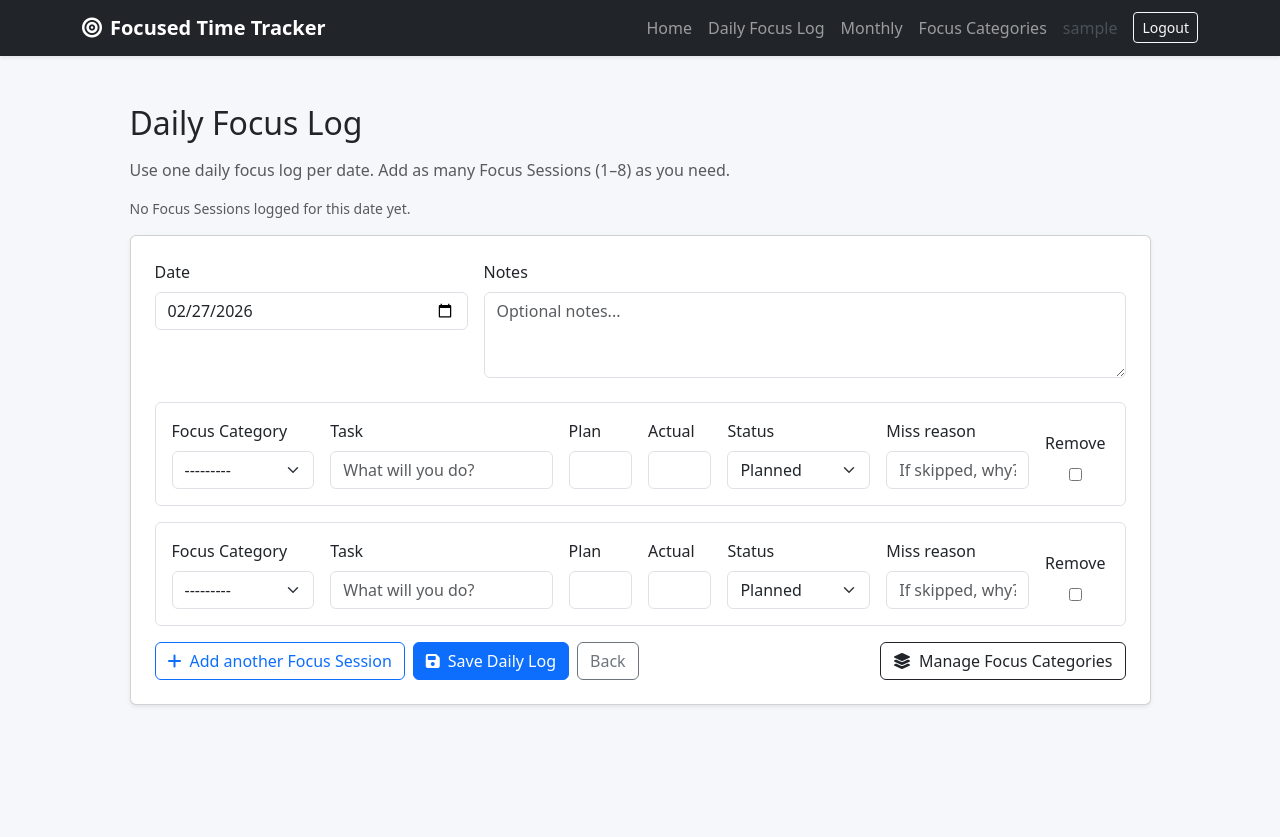
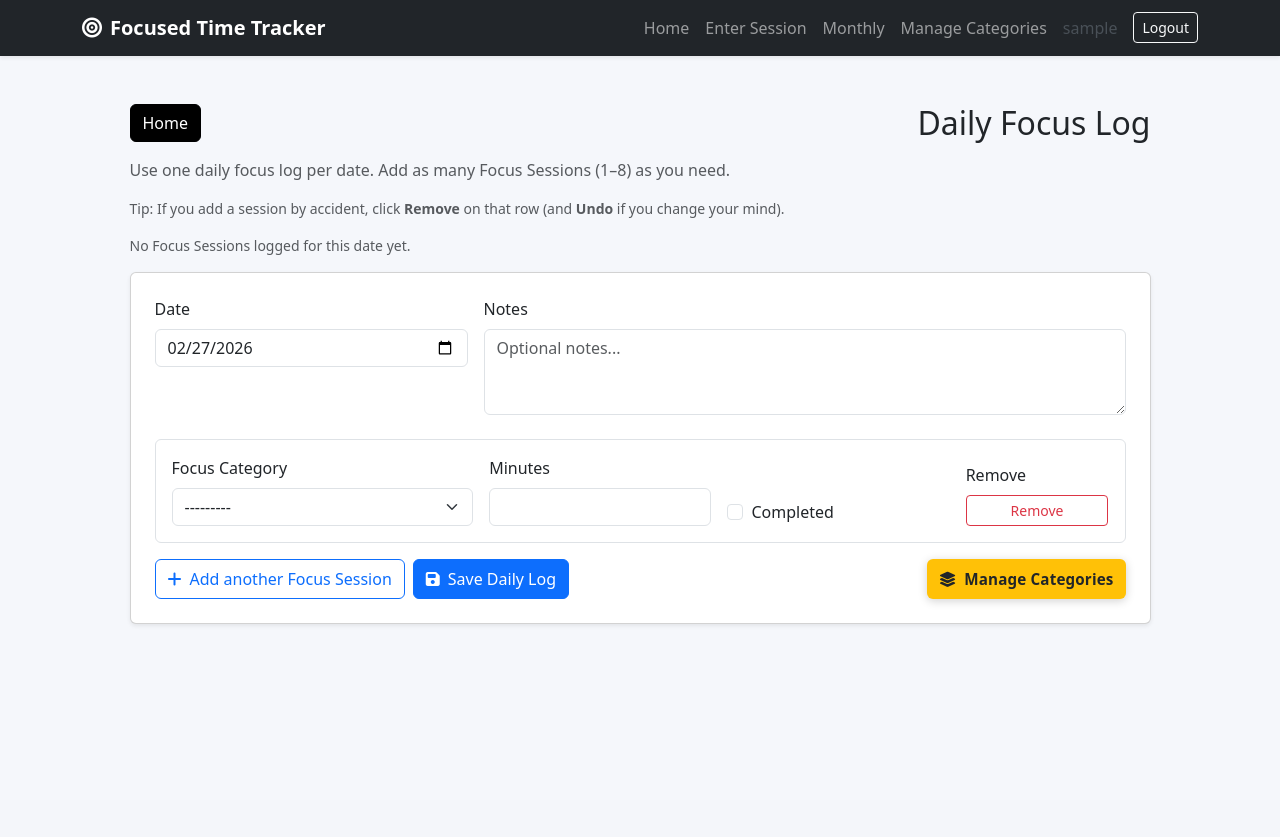
Before and after one commit to elivergara/Focused-Time-Tracker, a Django app: page /checkins/new/ in a window 1280 px wide. After the commit the page ends 625 px from the top, so only its background shows below. Run offline with Django 5.2, Linux system fonts and the light colour scheme; the visitor is signed in with stand-in values (Sample User, id 1); data that the repository does not hold is empty; some libraries are stand-ins or nearby versions.

Commit message:
Refactor code structure for improved readability and maintainability

```diff
--- a/core/admin.py
+++ b/core/admin.py
@@ -25,6 +25,6 @@ class MITSessionAdmin(admin.ModelAdmin):
 
 @admin.register(Skill)
 class SkillAdmin(admin.ModelAdmin):
-    list_display = ("owner", "name", "goal_minutes", "is_active", "created_at")
+    list_display = ("owner", "name", "weekly_goal_minutes", "is_active", "created_at")
     list_filter = ("owner", "is_active")
     search_fields = ("name", "description", "owner__username")
--- a/core/forms.py
+++ b/core/forms.py
@@ -33,26 +33,24 @@ class DailyCheckinForm(forms.ModelForm):
 class FocusCategoryForm(forms.ModelForm):
     class Meta:
         model = Skill
-        fields = ["name", "description", "goal_minutes", "is_active"]
+        fields = ["name", "description", "weekly_goal_minutes", "is_active"]
         widgets = {
             "name": forms.TextInput(attrs={"class": "form-control", "placeholder": "e.g., Autodesk Fusion"}),
             "description": forms.TextInput(attrs={"class": "form-control", "placeholder": "Optional short description"}),
-            "goal_minutes": forms.NumberInput(attrs={"class": "form-control", "min": 0}),
+            "weekly_goal_minutes": forms.NumberInput(attrs={"class": "form-control", "min": 0}),
             "is_active": forms.CheckboxInput(attrs={"class": "form-check-input"}),
         }
 
 
 class MITSessionForm(forms.ModelForm):
+    completed = forms.BooleanField(label="Completed", required=False, widget=forms.CheckboxInput(attrs={"class": "form-check-input"}))
+
     class Meta:
         model = MITSession
-        fields = ["skill", "title", "planned_minutes", "actual_minutes", "status", "miss_reason"]
+        fields = ["skill", "actual_minutes"]
         widgets = {
             "skill": forms.Select(attrs={"class": "form-select"}),
-            "title": forms.TextInput(attrs={"class": "form-control", "placeholder": "What will you do?"}),
-            "planned_minutes": forms.NumberInput(attrs={"class": "form-control", "min": 1}),
-            "actual_minutes": forms.NumberInput(attrs={"class": "form-control", "min": 0}),
-            "status": forms.Select(attrs={"class": "form-select"}),
-            "miss_reason": forms.TextInput(attrs={"class": "form-control", "placeholder": "If skipped, why?"}),
+            "actual_minutes": forms.NumberInput(attrs={"class": "form-control", "min": 1}),
         }
 
     def __init__(self, *args, **kwargs):
@@ -63,7 +61,30 @@ class MITSessionForm(forms.ModelForm):
             qs = qs.filter(owner=user)
         self.fields["skill"].queryset = qs
         self.fields["skill"].required = True
-        self.fields["miss_reason"].required = False
+        self.fields["actual_minutes"].label = "Minutes"
+        self.fields["actual_minutes"].required = True
+        self.fields["actual_minutes"].widget.attrs.update({"min": 1})
+        self.fields["completed"].initial = self.instance.status == MITSession.Status.COMPLETED if self.instance.pk else False
+
+    def clean_actual_minutes(self):
+        minutes = self.cleaned_data.get("actual_minutes")
+        if not minutes or minutes <= 0:
+            raise forms.ValidationError("Log at least 1 minute.")
+        return minutes
+
+    def save(self, commit=True):
+        instance = super().save(commit=False)
+        minutes = self.cleaned_data.get("actual_minutes") or 0
+        completed = self.cleaned_data.get("completed")
+        instance.actual_minutes = minutes
+        instance.planned_minutes = minutes
+        instance.status = MITSession.Status.COMPLETED if completed else MITSession.Status.PLANNED
+        if not instance.title:
+            skill = self.cleaned_data.get("skill") or instance.skill
+            instance.title = skill.name if skill else "Focus Session"
+        if commit:
+            instance.save()
+        return instance
 
 
 class BaseMITSessionInlineFormSet(BaseInlineFormSet):
@@ -75,13 +96,12 @@ class BaseMITSessionInlineFormSet(BaseInlineFormSet):
 
         for form in valid_forms:
             skill = form.cleaned_data.get("skill")
-            status = form.cleaned_data.get("status")
-            miss_reason = (form.cleaned_data.get("miss_reason") or "").strip()
+            minutes = form.cleaned_data.get("actual_minutes")
 
             if not skill:
                 raise forms.ValidationError("Choose a focus category for each Focus Session.")
-            if status == MITSession.Status.SKIPPED and not miss_reason:
-                raise forms.ValidationError("Add a miss reason for any skipped MIT.")
+            if not minutes or minutes <= 0:
+                raise forms.ValidationError("Log at least 1 minute for every Focus Session.")
 
 
 MITSessionFormSet = inlineformset_factory(
--- a/core/models.py
+++ b/core/models.py
@@ -7,7 +7,7 @@ class Skill(models.Model):
     name = models.CharField(max_length=120)
     description = models.CharField(max_length=255, blank=True)
     is_active = models.BooleanField(default=True)
-    goal_minutes = models.PositiveIntegerField(default=120)
+    weekly_goal_minutes = models.PositiveIntegerField(default=120)
     created_at = models.DateTimeField(auto_now_add=True)
 
     class Meta:
@@ -45,8 +45,8 @@ class MITSession(models.Model):
     daily_checkin = models.ForeignKey(DailyCheckin, on_delete=models.CASCADE, related_name="mits")
     category = models.CharField(max_length=24, blank=True, default="")  # legacy field
     skill = models.ForeignKey(Skill, on_delete=models.SET_NULL, null=True, blank=True, related_name="sessions")
-    title = models.CharField(max_length=200)
-    planned_minutes = models.PositiveIntegerField()
+    title = models.CharField(max_length=200, blank=True, default="")
+    planned_minutes = models.PositiveIntegerField(default=0)
     actual_minutes = models.PositiveIntegerField(null=True, blank=True)
     status = models.CharField(max_length=16, choices=Status.choices, default=Status.PLANNED)
     miss_reason = models.CharField(max_length=255, blank=True)
--- a/core/views.py
+++ b/core/views.py
@@ -84,16 +84,31 @@ def signup(request):
 @login_required
 def home(request):
     today = date.today()
+    week_start = today - timedelta(days=today.weekday())
+    week_end = week_start + timedelta(days=6)
+
+    week_sessions = MITSession.objects.filter(
+        daily_checkin__owner=request.user,
+        daily_checkin__date__range=(week_start, week_end),
+    )
+
     month_sessions = MITSession.objects.filter(
         daily_checkin__owner=request.user,
         daily_checkin__date__year=today.year,
         daily_checkin__date__month=today.month,
     )
 
-    summary = month_sessions.aggregate(
+    monthly_completion_summary = month_sessions.aggregate(
         total=Count("id"),
         completed=Count("id", filter=Q(status=MITSession.Status.COMPLETED)),
-        planned_minutes=Sum("planned_minutes"),
+    )
+    month_total = monthly_completion_summary["total"] or 0
+    month_completed = monthly_completion_summary["completed"] or 0
+    monthly_completion_rate = round((month_completed / month_total) * 100, 1) if month_total else 0
+
+    summary = week_sessions.aggregate(
+        total=Count("id"),
+        completed=Count("id", filter=Q(status=MITSession.Status.COMPLETED)),
         actual_minutes=Sum("actual_minutes"),
     )
 
@@ -102,38 +117,45 @@ def home(request):
     completion_rate = round((completed / total) * 100, 1) if total else 0
     current_streak = _current_streak(request.user)
 
-    recent_mits = MITSession.objects.select_related("daily_checkin", "skill").filter(daily_checkin__owner=request.user).order_by("-daily_checkin__date", "skill__name")[:9]
+    recent_mits = (
+        MITSession.objects.select_related("daily_checkin", "skill")
+        .filter(daily_checkin__owner=request.user)
+        .order_by("-daily_checkin__date", "skill__name")[:9]
+    )
 
     daily_trend_qs = (
-        month_sessions.values("daily_checkin__date")
-        .annotate(planned=Sum("planned_minutes"), actual=Sum("actual_minutes"))
+        week_sessions.values("daily_checkin__date")
+        .annotate(actual=Sum("actual_minutes"))
         .order_by("daily_checkin__date")
     )
-    trend_labels = [r["daily_checkin__date"].strftime("%b %d") for r in daily_trend_qs]
-    trend_planned = [r["planned"] or 0 for r in daily_trend_qs]
-    trend_actual = [r["actual"] or 0 for r in daily_trend_qs]
+    daily_map = {r["daily_checkin__date"]: r["actual"] or 0 for r in daily_trend_qs}
+    trend_labels, trend_actual = [], []
+    for offset in range(7):
+        day = week_start + timedelta(days=offset)
+        trend_labels.append(day.strftime("%a %d"))
+        trend_actual.append(daily_map.get(day, 0))
 
     monthly_trend_qs = (
         MITSession.objects.filter(daily_checkin__owner=request.user)
         .annotate(month=TruncMonth("daily_checkin__date"))
         .values("month")
-        .annotate(planned=Sum("planned_minutes"), actual=Sum("actual_minutes"))
+        .annotate(actual=Sum("actual_minutes"))
         .order_by("month")
     )
     month_labels = [r["month"].strftime("%b %Y") for r in monthly_trend_qs]
-    month_planned = [r["planned"] or 0 for r in monthly_trend_qs]
     month_actual = [r["actual"] or 0 for r in monthly_trend_qs]
 
-    skill_qs = month_sessions.values("skill__name").annotate(count=Count("id")).order_by("-count")
+    skill_qs = week_sessions.values("skill__name").annotate(count=Count("id")).order_by("-count")
     category_labels = [r["skill__name"] or "(No category)" for r in skill_qs]
     category_data = [r["count"] for r in skill_qs]
 
     goals = Skill.objects.filter(owner=request.user, is_active=True).order_by("name")
     goal_progress = []
     for g in goals:
-        actual = month_sessions.filter(skill=g).aggregate(v=Sum("actual_minutes"))["v"] or 0
-        pct = round((actual / g.goal_minutes) * 100, 1) if g.goal_minutes else 0
-        goal_progress.append({"name": g.name, "goal": g.goal_minutes, "actual": actual, "pct": pct})
+        actual = week_sessions.filter(skill=g).aggregate(v=Sum("actual_minutes"))["v"] or 0
+        target = g.weekly_goal_minutes or 0
+        pct = round((actual / target) * 100, 1) if target else 0
+        goal_progress.append({"name": g.name, "goal": target, "actual": actual, "pct": pct})
 
     context = {
         "app_name": "Focused Time Tracker",
@@ -143,15 +165,14 @@ def home(request):
         "completion_rate": completion_rate,
         "current_streak": current_streak,
         "trend_labels": trend_labels,
-        "trend_planned": trend_planned,
         "trend_actual": trend_actual,
         "category_labels": category_labels,
         "category_data": category_data,
         "month_labels": month_labels,
-        "month_planned": month_planned,
         "month_actual": month_actual,
-        "monthly_narrative": _monthly_narrative(month_sessions, completion_rate),
+        "monthly_narrative": _monthly_narrative(month_sessions, monthly_completion_rate),
         "goal_progress": goal_progress,
+        "week_range_label": f"{week_start:%b %d} – {week_end:%b %d}",
     }
     return render(request, "core/home.html", context)
 
--- a/static/serviceworker.js
+++ b/static/serviceworker.js
@@ -1,3 +1,5 @@
+// Version 2. New icons
+
 self.addEventListener('fetch', function(event) {
   // This can be empty for now, but it must exist
 });
--- a/templates/base.html
+++ b/templates/base.html
@@ -28,9 +28,9 @@
           <ul class="navbar-nav ms-auto mb-2 mb-lg-0">
             {% if request.user.is_authenticated %}
               <li class="nav-item"><a class="nav-link" href="{% url 'home' %}">Home</a></li>
-              <li class="nav-item"><a class="nav-link" href="{% url 'checkin_create' %}">Daily Focus Log</a></li>
+              <li class="nav-item"><a class="nav-link" href="{% url 'checkin_create' %}">Enter Session</a></li>
               <li class="nav-item"><a class="nav-link" href="{% url 'monthly_summary' %}">Monthly</a></li>
-              <li class="nav-item"><a class="nav-link" href="{% url 'focus_category_manage' %}">Focus Categories</a></li>
+              <li class="nav-item"><a class="nav-link" href="{% url 'focus_category_manage' %}">Manage Categories</a></li>
               <li class="nav-item"><span class="nav-link text-light-emphasis">{{ request.user.username }}</span></li>
               <li class="nav-item">
                 <form action="{% url 'logout' %}" method="post" class="d-inline">{% csrf_token %}
--- a/templates/core/checkin_form.html
+++ b/templates/core/checkin_form.html
@@ -5,8 +5,12 @@
 <div class="container py-5">
   <div class="row justify-content-center">
     <div class="col-lg-11">
-      <h2 class="mb-3">Daily Focus Log</h2>
+      <div class="d-flex justify-content-between align-items-center flex-wrap gap-2 mb-3">
+        <a href="{% url 'home' %}" class="btn btn-dark text-white" style="background-color:#000;border-color:#000;">Home</a>
+        <h2 class="mb-0">Daily Focus Log</h2>
+      </div>
       <p class="text-muted">Use one daily focus log per date. Add as many Focus Sessions (1–8) as you need.</p>
+      <p class="small text-muted mb-3">Tip: If you add a session by accident, click <strong>Remove</strong> on that row (and <strong>Undo</strong> if you change your mind).</p>
       <p class="small {% if has_existing %}text-success{% else %}text-muted{% endif %} mb-3">
         {% if has_existing %}
           You have <strong>{{ logged_count }}</strong> Focus Session{{ logged_count|pluralize }} logged for this date. You can update them below.
@@ -33,34 +37,28 @@
             <div class="border rounded p-3 mb-3 mit-row">
               {{ mit_form.id }}
               <div class="row g-3 align-items-end">
-                <div class="col-lg-2 col-md-6">
+                <div class="col-lg-4 col-md-6">
                   <label class="form-label">Focus Category</label>
                   {{ mit_form.skill }}
                 </div>
-                <div class="col-lg-3 col-md-6">
-                  <label class="form-label">Task</label>
-                  {{ mit_form.title }}
-                </div>
-                <div class="col-lg-1 col-md-3 col-6">
-                  <label class="form-label">Plan</label>
-                  {{ mit_form.planned_minutes }}
-                </div>
-                <div class="col-lg-1 col-md-3 col-6">
-                  <label class="form-label">Actual</label>
+                <div class="col-lg-3 col-md-3 col-6">
+                  <label class="form-label">Minutes</label>
                   {{ mit_form.actual_minutes }}
                 </div>
-                <div class="col-lg-2 col-md-4 col-6">
-                  <label class="form-label">Status</label>
-                  {{ mit_form.status }}
+                <div class="col-lg-3 col-md-3 col-6">
+                  <div class="form-check mt-4">
+                    {{ mit_form.completed }}
+                    <label class="form-check-label" for="{{ mit_form.completed.id_for_label }}">Completed</label>
+                  </div>
                 </div>
-                <div class="col-lg-2 col-md-8 col-12">
-                  <label class="form-label">Miss reason</label>
-                  {{ mit_form.miss_reason }}
-                </div>
-                <div class="col-lg-1 col-md-12 col-12">
+                <div class="col-lg-2 col-md-12 col-12">
                   <label class="form-label d-block">Remove</label>
                   {% if mit_form.DELETE %}
-                    <div class="form-check">{{ mit_form.DELETE }}</div>
+                    <div class="d-flex flex-column gap-2">
+                      <div class="d-none delete-checkbox-holder">{{ mit_form.DELETE }}</div>
+                      <button type="button" class="btn btn-sm btn-outline-danger remove-row-btn">Remove</button>
+                      <button type="button" class="btn btn-sm btn-outline-secondary restore-row-btn d-none">Undo</button>
+                    </div>
                   {% endif %}
                 </div>
               </div>
@@ -71,8 +69,7 @@
         <div class="d-flex gap-2 flex-wrap">
           <button class="btn btn-outline-primary" type="button" id="add-mit-btn"><i class="fa-solid fa-plus me-2"></i>Add another Focus Session</button>
           <button class="btn btn-primary" type="submit"><i class="fa-solid fa-floppy-disk me-2"></i>Save Daily Log</button>
-          <a href="{% url 'home' %}" class="btn btn-outline-secondary">Back</a>
-          <a href="{% url 'focus_category_manage' %}" class="btn btn-outline-dark ms-auto"><i class="fa-solid fa-layer-group me-2"></i>Manage Focus Categories</a>
+          <a href="{% url 'focus_category_manage' %}" class="btn btn-warning text-dark action-btn action-btn-uniform ms-auto"><i class="fa-solid fa-layer-group me-2"></i>Manage Categories</a>
         </div>
       </form>
     </div>
@@ -83,33 +80,27 @@
   <div class="border rounded p-3 mb-3 mit-row">
     {{ formset.empty_form.id }}
     <div class="row g-3 align-items-end">
-      <div class="col-lg-2 col-md-6">
+      <div class="col-lg-4 col-md-6">
         <label class="form-label">Focus Category</label>
         {{ formset.empty_form.skill }}
       </div>
-      <div class="col-lg-3 col-md-6">
-        <label class="form-label">Task</label>
-        {{ formset.empty_form.title }}
-      </div>
-      <div class="col-lg-1 col-md-3 col-6">
-        <label class="form-label">Plan</label>
-        {{ formset.empty_form.planned_minutes }}
-      </div>
-      <div class="col-lg-1 col-md-3 col-6">
-        <label class="form-label">Actual</label>
+      <div class="col-lg-3 col-md-3 col-6">
+        <label class="form-label">Minutes</label>
         {{ formset.empty_form.actual_minutes }}
       </div>
-      <div class="col-lg-2 col-md-4 col-6">
-        <label class="form-label">Status</label>
-        {{ formset.empty_form.status }}
+      <div class="col-lg-3 col-md-3 col-6">
+        <div class="form-check mt-4">
+          {{ formset.empty_form.completed }}
+          <label class="form-check-label" for="{{ formset.empty_form.completed.id_for_label }}">Completed</label>
+        </div>
       </div>
-      <div class="col-lg-2 col-md-8 col-12">
-        <label class="form-label">Miss reason</label>
-        {{ formset.empty_form.miss_reason }}
-      </div>
-      <div class="col-lg-1 col-md-12 col-12">
+      <div class="col-lg-2 col-md-12 col-12">
         <label class="form-label d-block">Remove</label>
-        <div class="form-check">{{ formset.empty_form.DELETE }}</div>
+        <div class="d-flex flex-column gap-2">
+          <div class="d-none delete-checkbox-holder">{{ formset.empty_form.DELETE }}</div>
+          <button type="button" class="btn btn-sm btn-outline-danger remove-row-btn">Remove</button>
+          <button type="button" class="btn btn-sm btn-outline-secondary restore-row-btn d-none">Undo</button>
+        </div>
       </div>
     </div>
   </div>
@@ -120,28 +111,63 @@
 <script>
   (function () {
     const addBtn = document.getElementById('add-mit-btn');
-    const rows = document.getElementById('mit-rows');
+    const rowsContainer = document.getElementById('mit-rows');
     const totalForms = document.getElementById('id_mits-TOTAL_FORMS');
     const maxForms = parseInt(document.getElementById('id_mits-MAX_NUM_FORMS').value || '8', 10);
     const template = document.getElementById('empty-mit-form-template');
 
-    if (!addBtn || !rows || !totalForms || !template) return;
+    if (!addBtn || !rowsContainer || !totalForms || !template) return;
 
     function updateRowState(row) {
       const skill = row.querySelector('select[name$="-skill"]');
-      const title = row.querySelector('input[name$="-title"]');
-      const planned = row.querySelector('input[name$="-planned_minutes"]');
-      const actual = row.querySelector('input[name$="-actual_minutes"]');
+      const minutes = row.querySelector('input[name$="-actual_minutes"]');
+      const completed = row.querySelector('input[name$="-completed"]');
       const removed = row.querySelector('input[name$="-DELETE"]');
 
       const isFilled = (
         (skill && skill.value) ||
-        (title && title.value.trim().length > 0) ||
-        (planned && planned.value) ||
-        (actual && actual.value)
+        (minutes && minutes.value) ||
+        (completed && completed.checked)
       ) && !(removed && removed.checked);
 
       row.classList.toggle('mit-row-active', !!isFilled);
+      return isFilled;
+    }
+
+    function isRowBlank(row) {
+      const skill = row.querySelector('select[name$="-skill"]');
+      const minutes = row.querySelector('input[name$="-actual_minutes"]');
+      const completed = row.querySelector('input[name$="-completed"]');
+      const removed = row.querySelector('input[name$="-DELETE"]');
+      const hasValues = (skill && skill.value) || (minutes && minutes.value) || (completed && completed.checked);
+      const deleted = removed && removed.checked;
+      return !hasValues && !deleted;
+    }
+
+    function attachRowRemoval(row) {
+      const deleteCheckbox = row.querySelector('input[name$="-DELETE"]');
+      const removeBtn = row.querySelector('.remove-row-btn');
+      const restoreBtn = row.querySelector('.restore-row-btn');
+      if (!deleteCheckbox || !removeBtn || !restoreBtn) return;
+
+      function syncRemovalState() {
+        const removed = deleteCheckbox.checked;
+        row.classList.toggle('mit-row-removed', removed);
+        removeBtn.classList.toggle('d-none', removed);
+        restoreBtn.classList.toggle('d-none', !removed);
+      }
+
+      removeBtn.addEventListener('click', () => {
+        deleteCheckbox.checked = true;
+        syncRemovalState();
+      });
+
+      restoreBtn.addEventListener('click', () => {
+        deleteCheckbox.checked = false;
+        syncRemovalState();
+      });
+
+      syncRemovalState();
     }
 
     function bindRow(row) {
@@ -150,9 +176,28 @@
         el.addEventListener('change', () => updateRowState(row));
       });
       updateRowState(row);
+      attachRowRemoval(row);
     }
 
-    rows.querySelectorAll('.mit-row').forEach(bindRow);
+    function refreshTotalForms() {
+      totalForms.value = rowsContainer.querySelectorAll('.mit-row').length.toString();
+    }
+
+    function pruneBlankRows() {
+      const rows = Array.from(rowsContainer.querySelectorAll('.mit-row'));
+      const blankRows = rows.filter(isRowBlank);
+      const hasFilled = rows.some(row => !isRowBlank(row));
+
+      if (hasFilled) {
+        blankRows.forEach(row => row.remove());
+      } else if (blankRows.length > 1) {
+        blankRows.slice(1).forEach(row => row.remove());
+      }
+      refreshTotalForms();
+    }
+
+    rowsContainer.querySelectorAll('.mit-row').forEach(bindRow);
+    pruneBlankRows();
 
     addBtn.addEventListener('click', function () {
       let formCount = parseInt(totalForms.value, 10);
@@ -162,11 +207,26 @@
       }
 
       let html = template.innerHTML.replaceAll('__prefix__', formCount.toString());
-      rows.insertAdjacentHTML('beforeend', html);
-      const newRow = rows.lastElementChild;
+      rowsContainer.insertAdjacentHTML('beforeend', html);
+      const newRow = rowsContainer.lastElementChild;
       if (newRow) bindRow(newRow);
       totalForms.value = (formCount + 1).toString();
     });
   })();
 </script>
+<style>
+  .mit-row-removed {
+    opacity: 0.45;
+    position: relative;
+  }
+  .mit-row-removed::after {
+    content: 'Removed';
+    position: absolute;
+    top: 12px;
+    right: 12px;
+    font-size: 0.75rem;
+    font-weight: 600;
+    color: #dc3545;
+  }
+</style>
 {% endblock %}
--- a/templates/core/skill_manage.html
+++ b/templates/core/skill_manage.html
@@ -14,7 +14,7 @@
 
           <div class="mb-3"><label class="form-label">Name</label>{{ form.name }}</div>
           <div class="mb-3"><label class="form-label">Description</label>{{ form.description }}</div>
-          <div class="mb-3"><label class="form-label">Monthly Goal Minutes</label>{{ form.goal_minutes }}</div>
+          <div class="mb-3"><label class="form-label">Weekly Goal Minutes</label>{{ form.weekly_goal_minutes }}</div>
           <div class="form-check mb-3">{{ form.is_active }} <label class="form-check-label">Active</label></div>
 
           <div class="d-flex gap-2 flex-wrap">
@@ -50,7 +50,7 @@
                   <div>
                     <strong>{{ category.name }}</strong>
                     {% if category.description %}<div class="text-muted small">{{ category.description }}</div>{% endif %}
-                    <div class="small text-muted">Goal: {{ category.goal_minutes }} min/month</div>
+                    <div class="small text-muted">Goal: {{ category.weekly_goal_minutes }} min/week</div>
                   </div>
                   <div class="d-flex gap-2 align-items-center">
                     <span class="badge {% if category.is_active %}text-bg-success{% else %}text-bg-secondary{% endif %}">{% if category.is_active %}Active{% else %}Inactive{% endif %}</span>
```
Also changed, not shown: templates/core/home.html (+36 -83 lines), core/migrations/0005_alter_mitsession_planned_minutes_and_more.py (added), core/migrations/0006_remove_skill_goal_minutes_skill_weekly_goal_minutes.py (added), static/images/new-icon-192.png (renamed from static/images/icon-192.png), static/images/new-icon-512.png (renamed from static/images/icon-512.png), static/manifest.json.
